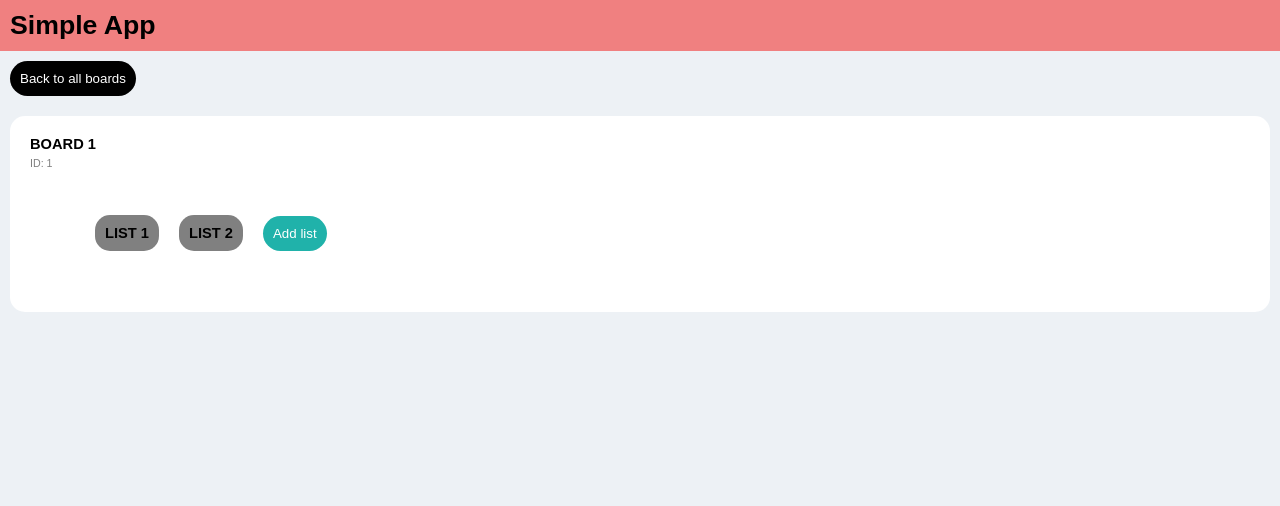
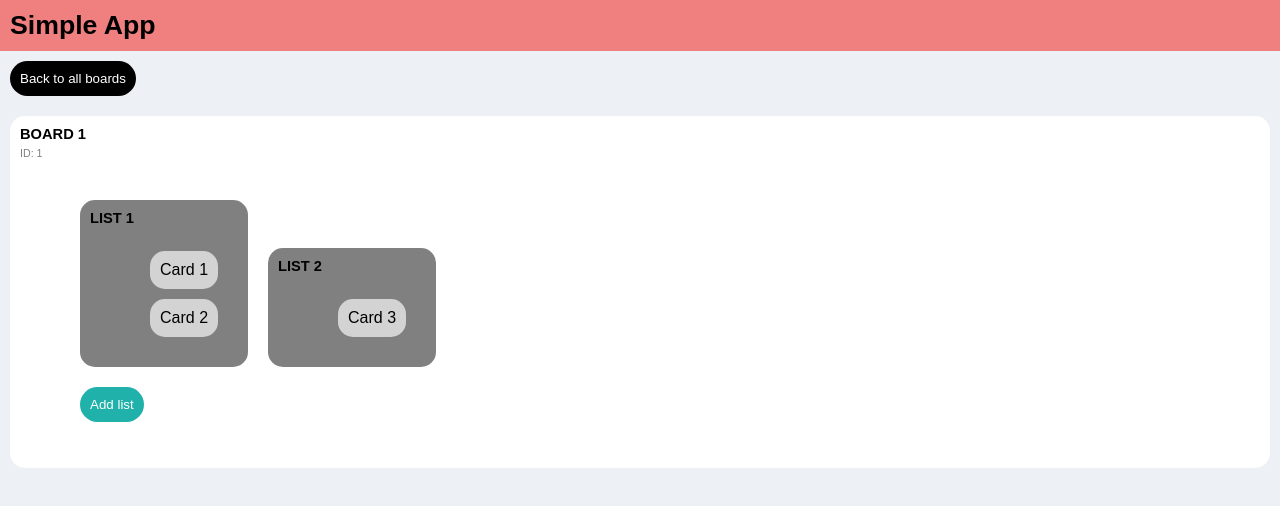
Before and after one commit to larzon/simple-app, an Angular app: page /board/1 in a window 1280 px wide. Shown: the top 506 px of the page. Built offline with nearby package versions, Linux system fonts and the light colour scheme.

Commit message:
Add cards to lists

```diff
--- a/src/board/board.component.css
+++ b/src/board/board.component.css
@@ -1,22 +1,20 @@
 #board-container {
   background-color: #fff;
   margin: 10px;
-  padding: 20px;
+  padding: 10px;
   border-radius: 15px;
 }
-.lists li {
+li {
   list-style: none;
   text-align: left;
-  display: inline-table;
+  display: inline-block;
   flex-wrap: wrap;
-}
-.lists li span {
   margin: 10px;
-  list-style: none;
   padding: 10px;
   background-color: gray;
   border-radius: 15px;
-  text-align: left;
-  display: inline-table;
-  flex-wrap: wrap;
 }
+.cards li {
+  display: block;
+  background-color: lightgray;
+}
--- a/src/board/board.component.html
+++ b/src/board/board.component.html
@@ -11,13 +11,29 @@
       <li>
           <span class="list-name">{{ list.name }}</span>
             <!-- TODO: add cards -->
+            <div class="container">
+              <ul class="cards">
+                @for (card of cards; track $index) {
+                  @if(card.listId === list.id) {
+                    <li>
+                        <span class="card-name">{{ card.name }}</span>
+                    </li>
+                  }
+                }
+                <!--
+                <li>
+                  <nav>
+                    <button [routerLink]="['/add-card', list.id]">Add card</button>
+                  </nav>
+                </li>
+                -->
+              </ul>
+            </div>
       </li>
       }
-      <li>
-        <nav>
-          <button [routerLink]="['/add-list', board.id]">Add list</button>
-        </nav>
-      </li>
+      <nav>
+        <button [routerLink]="['/add-list', board.id]">Add list</button>
+      </nav>
     </ul>
   </div>
 </div>
--- a/src/board/board.component.ts
+++ b/src/board/board.component.ts
@@ -2,6 +2,7 @@ import { Component, inject } from '@angular/core';
 import { RouterModule, ActivatedRoute } from '@angular/router';
 import { BOARDS } from '../boards';
 import { LISTS } from '../lists';
+import { CARDS } from '../cards';
 
 @Component({
   selector: 'app-board',
@@ -15,4 +16,5 @@ export class BoardComponent {
   id = Number(this.activeRoute.snapshot.paramMap.get('id'));
   board = BOARDS.find((i) => i.id === this.id);
   lists = LISTS.filter((i) => i.boardId === this.id);
+  cards = CARDS.filter((i) => this.lists.filter((j) => j.id === i.listId));
 }
--- a/src/boards/boards.component.css
+++ b/src/boards/boards.component.css
@@ -4,7 +4,6 @@
 .boards li {
   margin-bottom: 10px;
   list-style: none;
-  padding: 10px;
   background-color: white;
   border-radius: 15px;
   text-align: left;
--- /dev/null
+++ b/src/cards.ts
@@ -0,0 +1,26 @@
+export interface Card {
+  id: number;
+  name: string;
+  description: string;
+  listId: number;
+}
+export const CARDS: Card[] = [
+  {
+    id: 1,
+    name: 'Card 1',
+    description: 'Description 1',
+    listId: 1,
+  },
+  {
+    id: 2,
+    name: 'Card 2',
+    description: 'Description 2',
+    listId: 1,
+  },
+  {
+    id: 3,
+    name: 'Card 3',
+    description: 'Description 3',
+    listId: 2,
+  },
+];
--- a/src/global_styles.css
+++ b/src/global_styles.css
@@ -8,7 +8,7 @@ body {
 }
 .container {
   margin: 0 auto;
-  padding: 15px;
+  padding: 10px;
 }
 h2 {
   margin-top: 0;
```
